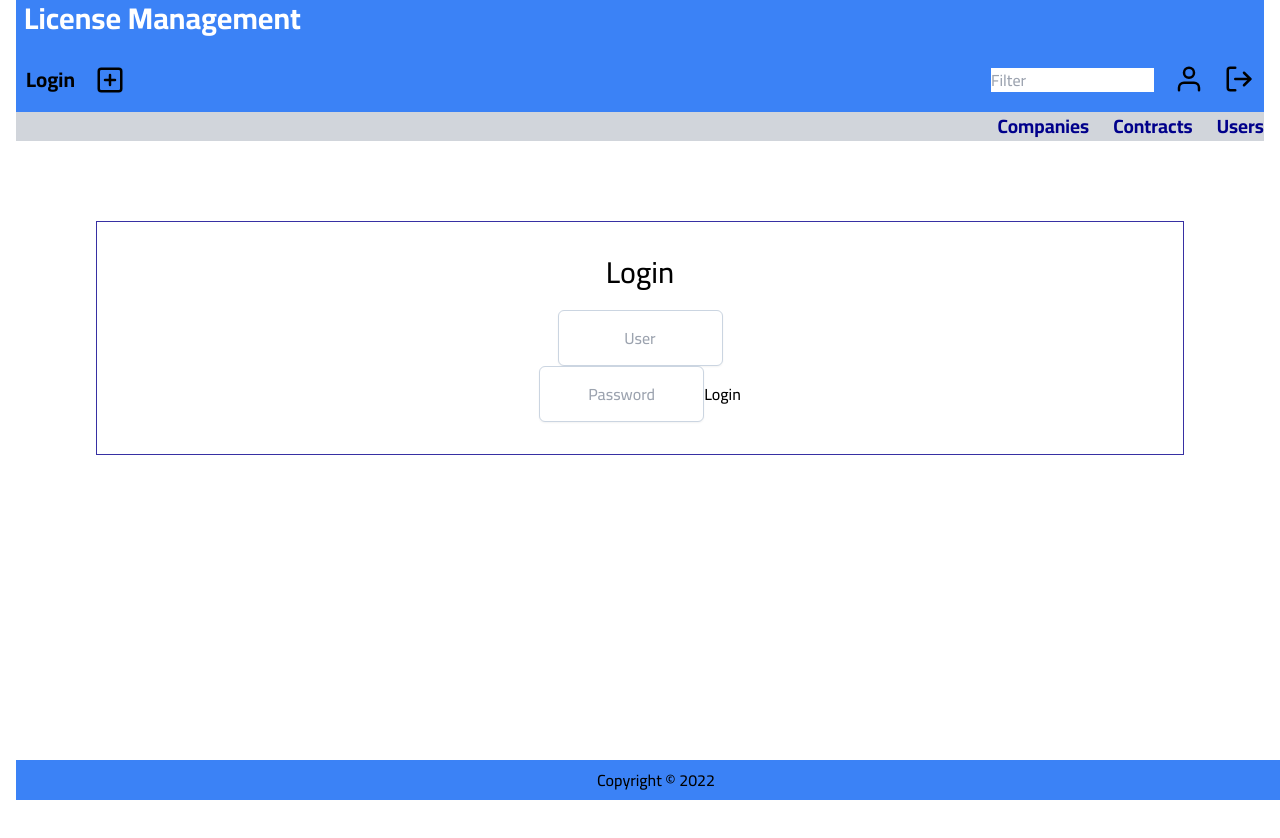
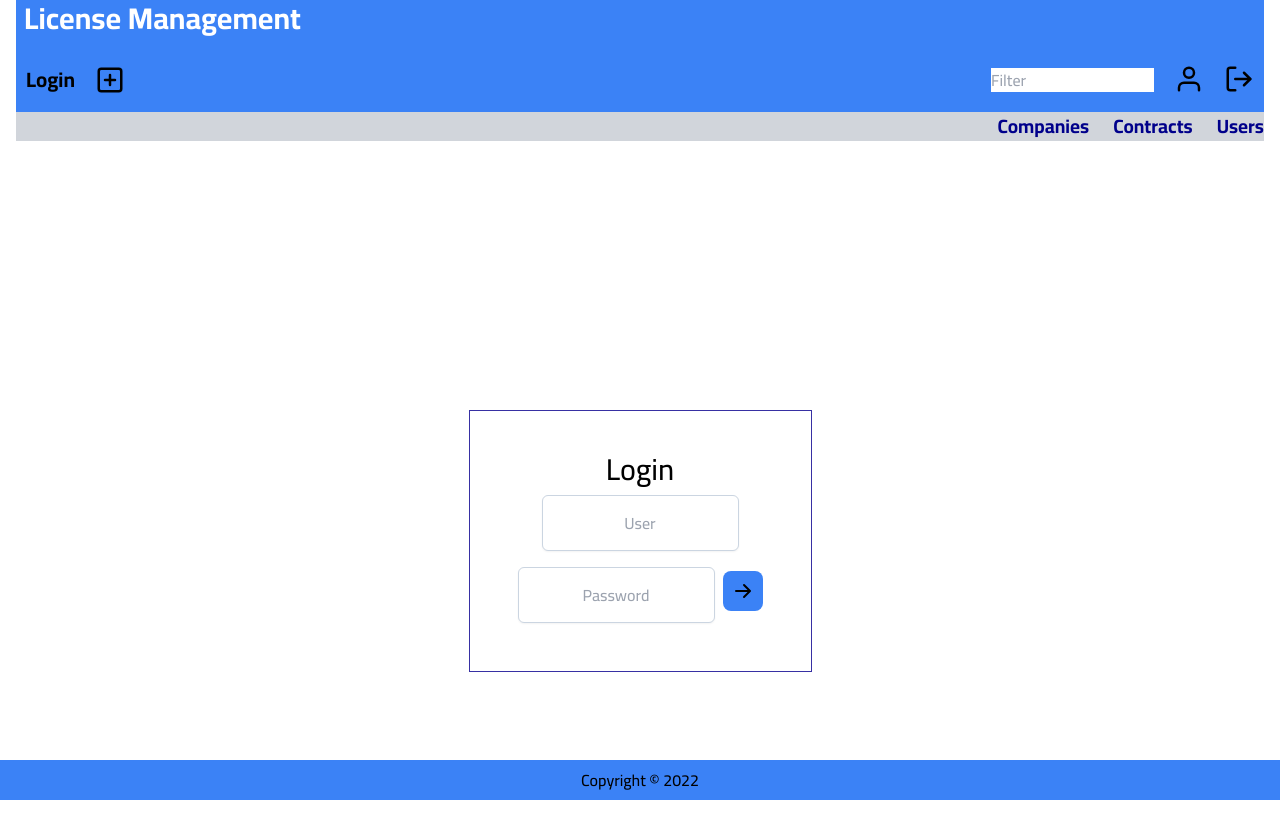
Before and after one commit to PinarGoekcek/license-management, a React (Create React App) app in the folder frontend/licence-management-ui/: page /login in a window 1280 px wide. Shown: the top 838 px of the page. Before the commit the page ends 800 px from the top, so only its background shows below. Built offline with nearby package versions, Linux system fonts and the light colour scheme; no server answers.

Commit message:
style login again + footer

```diff
--- a/frontend/licence-management-ui/src/components/Bottombar.js
+++ b/frontend/licence-management-ui/src/components/Bottombar.js
@@ -1,11 +1,12 @@
 
 const Bottombar = () => {
     return (
-        <footer className='bottombar absolute bottom-0 w-full py-2 bg-blue-500'>
+        <div className="flex flex-col ">
+        <footer className='bottombar fixed inset-x-0 bottom-0 bg-blue-500 py-2'>
             <div className="text-center">
             <p>Copyright &copy; 2022</p>
                 </div>
-        </footer>
+        </footer></div>
     );
 };
 
--- a/frontend/licence-management-ui/src/components/Login.js
+++ b/frontend/licence-management-ui/src/components/Login.js
@@ -40,12 +40,17 @@ const Login = (props) => {
 
 
     return (
-        <div className="container center mx-auto p-8">
-        <div className="m-12 h-full border border-indigo-800 text-center p-8">
-            <h1 className="h-14 flex flex-col">Login</h1>
-            <input className="place-self-center border shadow-sm border-slate-300 focus:outline-none focus:border-sky-500 focus:ring-sky-500 text-center rounded-md h-14 flex flex-col" type='text' placeholder='User' value={username} onChange={userInput}/>
-            <input className="place-self-center border shadow-sm border-slate-300 focus:outline-none focus:border-sky-500 focus:ring-sky-500 text-center rounded-md h-14" type='text' placeholder='Password' value={password} onChange={pwInput}/>
-            <button type='button' onClick={btnLogin}>Login</button>
+        <div className="flex h-screen">
+        <div className="m-auto border border-indigo-800 text-center p-10">
+            <h1 className="flex flex-col">Login</h1>
+            <input className="flex flex-col place-self-center border shadow-sm border-slate-300 focus:outline-none focus:border-sky-500 focus:ring-sky-500 text-center rounded-md h-14 flex flex-col px-4 py-2 m-2" type='text' placeholder='User' value={username} onChange={userInput}/>
+            <input className="place-self-center border shadow-sm border-slate-300 focus:outline-none focus:border-sky-500 focus:ring-sky-500 text-center rounded-md h-14 px-4 py-2 m-2" type='text' placeholder='Password' value={password} onChange={pwInput}/>
+            <button type='button' onClick={btnLogin} className="bg-blue-500 hover:bg-blue-800 focus:ring-4 focus:outline-none focus:ring-blue-300 font-medium rounded-lg text-sm p-2.5 text-center inline-flex items-center mr-2 dark:bg-blue-600 dark:hover:bg-blue-700 dark:focus:ring-blue-800">
+                <svg className="w-5 h-5" fill="currentColor" viewBox="0 0 20 20" xmlns="http://www.w3.org/2000/svg">
+                    <path d="M10.293 3.293a1 1 0 011.414 0l6 6a1 1 0 010 1.414l-6 6a1 1 0 01-1.414-1.414L14.586 11H3a1 1 0 110-2h11.586l-4.293-4.293a1 1 0 010-1.414z"
+                         ></path>
+                </svg>
+            </button>
         </div></div>
     );
 };
```
